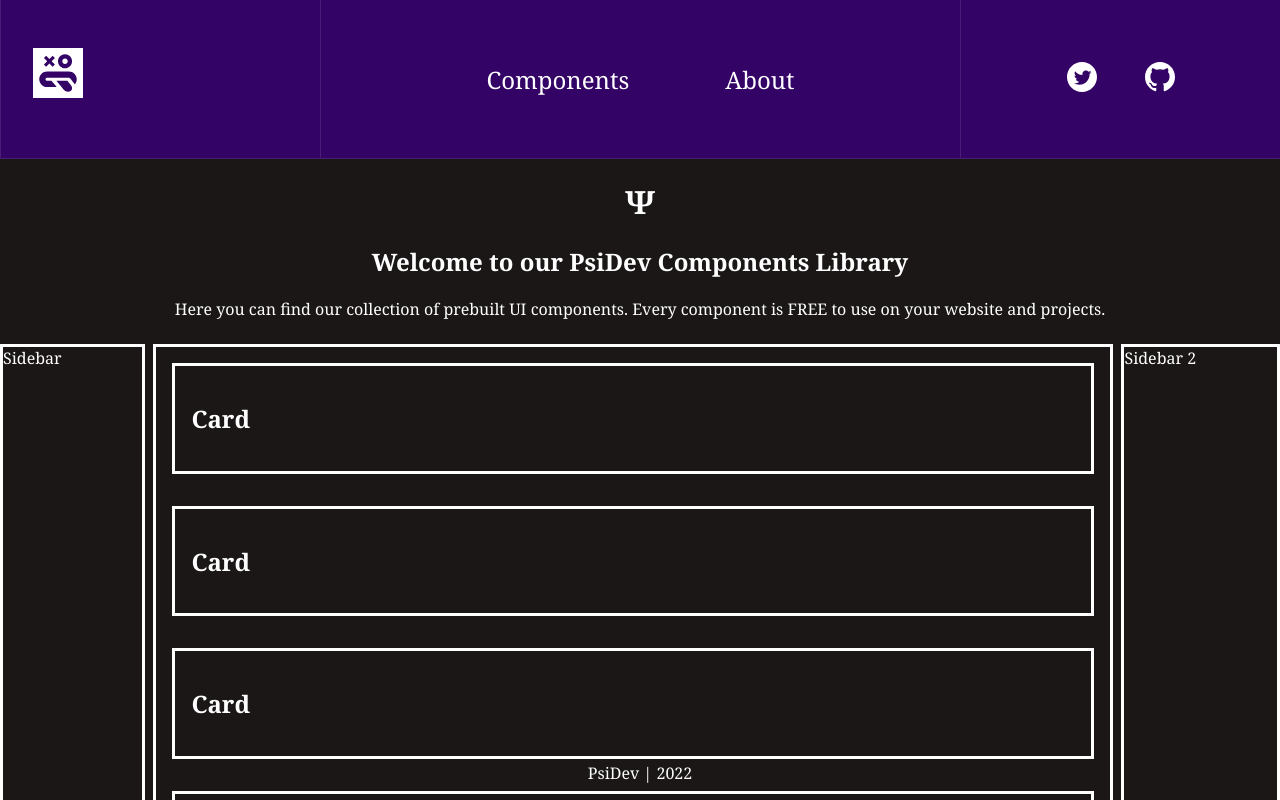
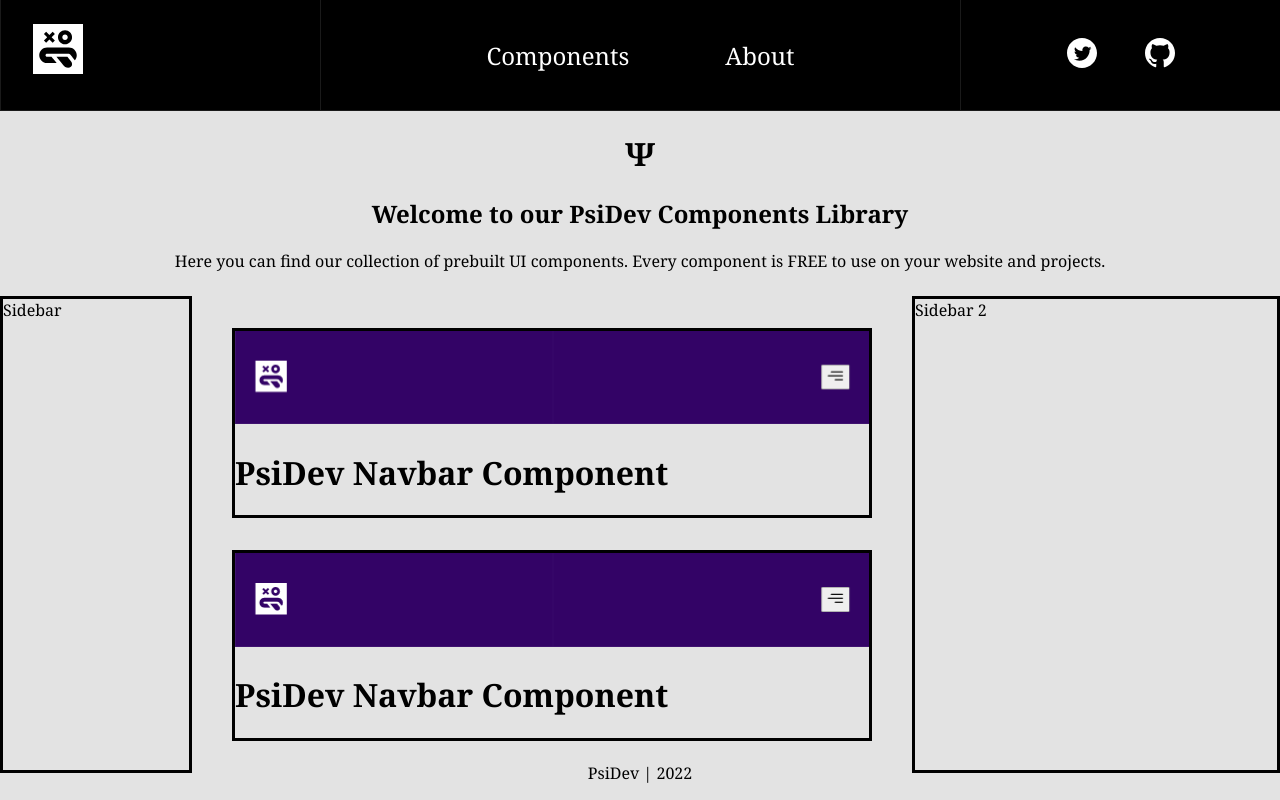
Before and after one commit to WalidMorocco/react-components-library-v1, a React (Create React App) app: page / in a window 1280 px wide. Shown: the top 800 px of the page. Built offline with nearby package versions, Linux system fonts and the light colour scheme.

Commit message:
color changed + cards started

```diff
--- a/src/components/Card/Card.jsx
+++ b/src/components/Card/Card.jsx
@@ -1,11 +1,15 @@
+import ContainerImage from '../../assets/test-component.png'
 import './styles.css'
 
 export const Card = () => {
     return (
-        <div className='card-container'>
-            <article >
-                <h1>Card</h1>
-            </article>
+        <div className='card'>
+            <div className="image-container">
+                <img src={ContainerImage} className="component-image" />
+            </div>
+            <div className='description-container'>
+                <h1>PsiDev Navbar Component</h1>
+            </div>
         </div>
     )
 }
--- /dev/null
+++ b/src/components/Card/CardContainer.jsx
@@ -0,0 +1,11 @@
+import { Card } from './Card'
+import './styles.css'
+
+export const CardContainer = () => {
+    return (
+        <div className='card-container'>
+            <Card/>
+            <Card/>
+        </div>
+    )
+}
--- a/src/components/Card/styles.css
+++ b/src/components/Card/styles.css
@@ -1,8 +1,19 @@
 .card-container {
+    gap: 2rem;
+    height: 100%;
+    padding: 1rem;
+    /* border-style: solid; */
+}
+
+.card {
     border-style: solid;
-    /* margin: 2rem; */
-    padding: 1rem;
+}
+
+.image-container {
+    /* border-style: solid; */
+
+}
+
+.component-image {
     width: 100%;
-    display: grid;
-    gap: 2rem;
 }
--- a/src/components/Navbar/styles.css
+++ b/src/components/Navbar/styles.css
@@ -1,5 +1,5 @@
 :root {
-    --background-color: #330366;
+    --background-color: black;
     --border-color: rgb(255, 255, 255, 0.1);
 }
 
@@ -13,7 +13,6 @@ a {
 }
 
 body {
-
     display: flex;
     flex-direction: column;
     height: 100vh;
@@ -29,7 +28,7 @@ nav {
 }
 
 nav > .nav-section {
-    padding: 3rem 2rem;
+    padding: 1.5rem 2rem;
     display: flex;
     gap: 1rem;
     border-left: 1px solid var(--border-color);
--- a/src/index.css
+++ b/src/index.css
@@ -1,6 +1,6 @@
 body {
-  background-color: #1b1717;
-  color: white;
+  background-color: rgb(227, 227, 227);
+  color: black;
   font-family: Georgia, 'Times New Roman', Times, serif;
 }
 
--- a/src/pages/Home/ComponentSection.jsx
+++ b/src/pages/Home/ComponentSection.jsx
@@ -1,16 +1,11 @@
 import './styles.css'
-import { Card } from '../../components/Card/Card'
+import { CardContainer } from '../../components/Card/CardContainer'
 
 export const ComponentSection = () => {
 
     return (
         <div className='card-container'>
-            <Card />
-            <Card />
-            <Card />
-            <Card />
-            <Card />
-
+            <CardContainer/>
         </div>
     )
 }
--- a/src/pages/Home/styles.css
+++ b/src/pages/Home/styles.css
@@ -14,10 +14,10 @@ body {
 
 @media only screen and (min-width: 500px)  {
     .wrapper {
-        grid-template-columns: 20% auto;
+        grid-template-columns: auto 30%;
         grid-template-areas:
         "header   header"
-        "sidebar  content"
+        "content  sidebar"
         "sidebar2 sidebar2"
     }
 }
@@ -25,7 +25,7 @@ body {
 @media only screen and (min-width: 600px)   {
     .wrapper {
     grid-gap: 0.5rem;
-    grid-template-columns: auto 75% auto;
+    grid-template-columns: 15% 55% auto;
     grid-template-areas:
     "header  header  header"
     "sidebar content sidebar2"
@@ -39,7 +39,6 @@ body {
 
 .content {
     grid-area: content;
-
 }
 
 .sidebar {
@@ -59,5 +58,5 @@ body {
 
 .card-container {
     display: grid;
-    border: solid;
+    /* border: solid; */
 }
```
Also changed, not shown: src/assets/test-component.png (added).
